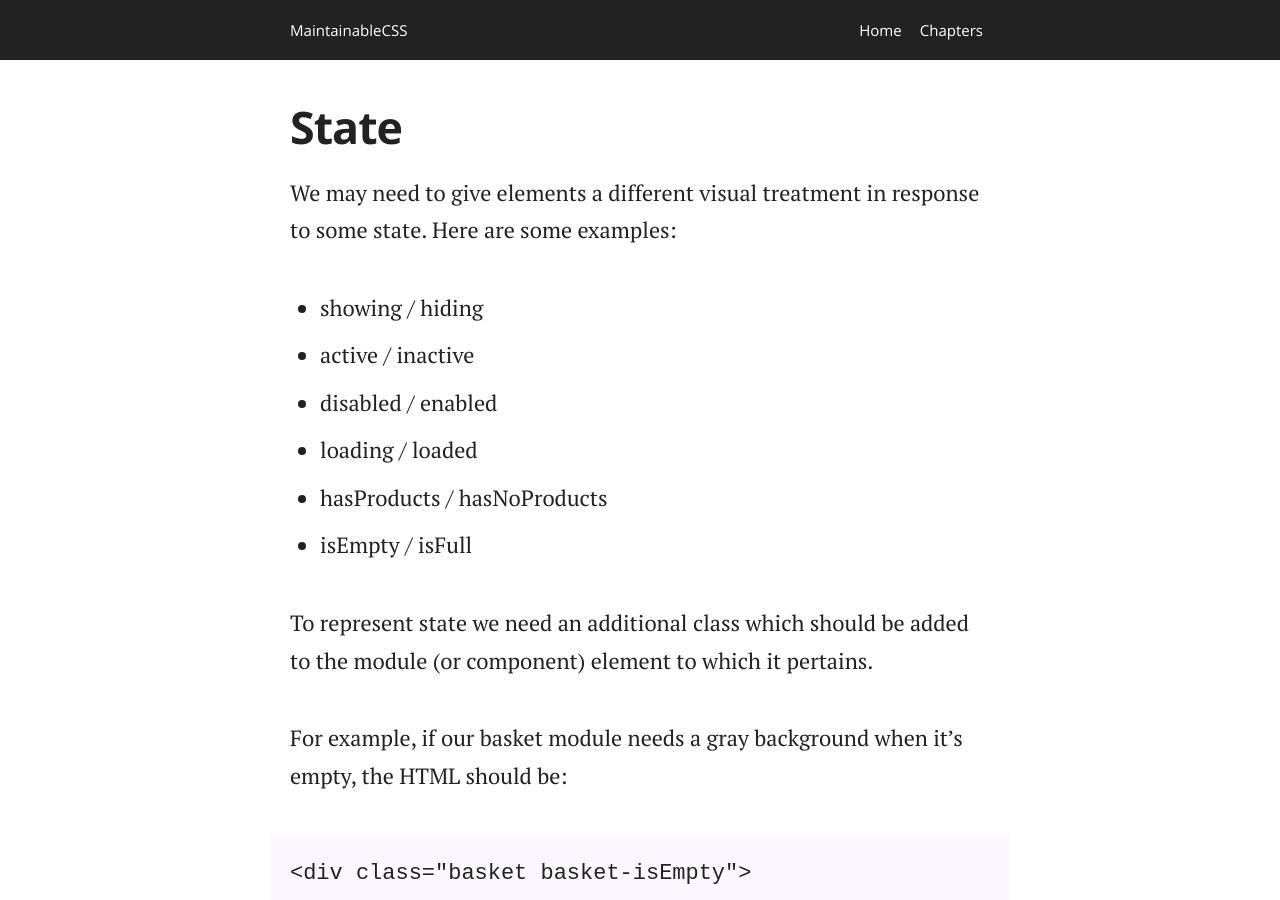
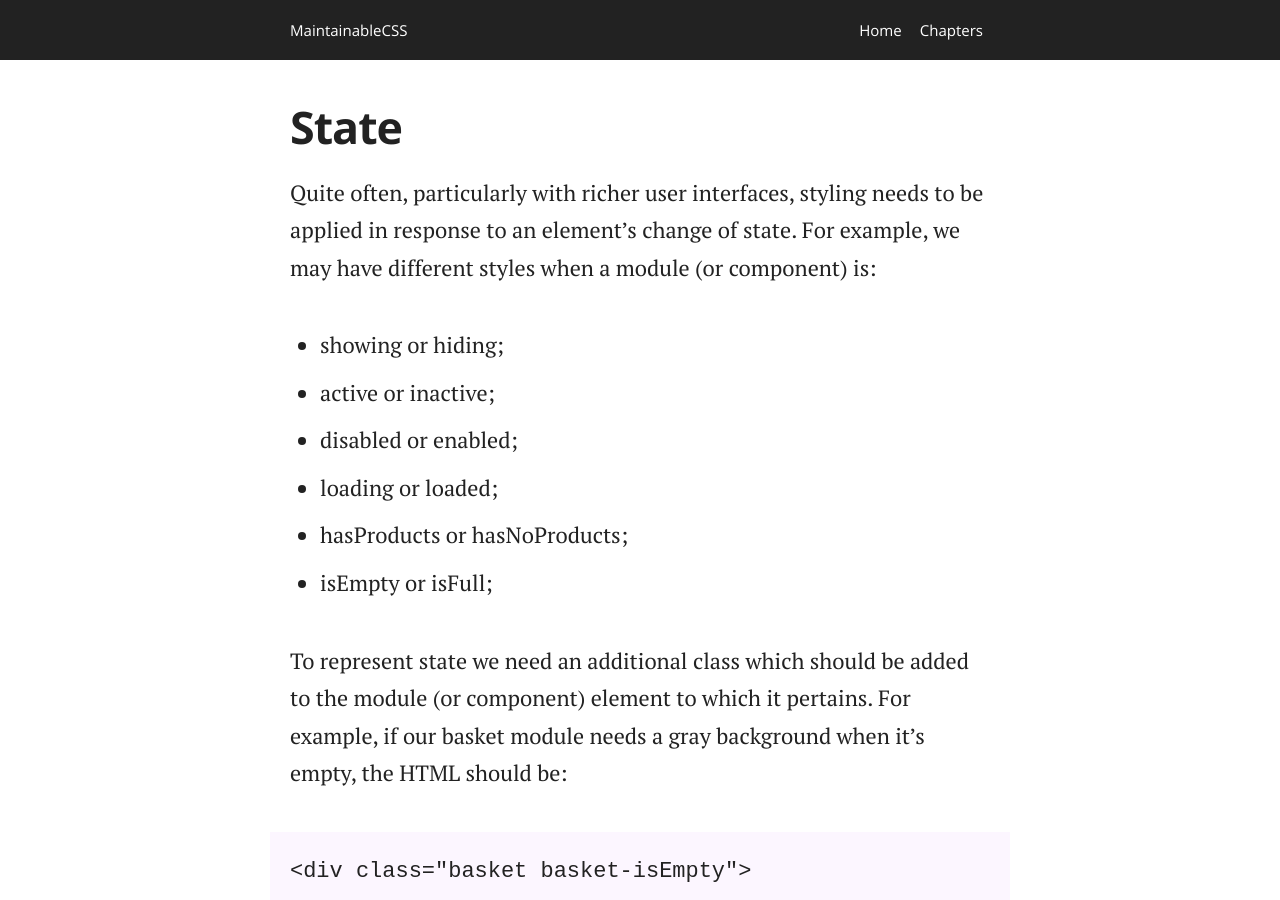
Before and after one commit to adamsilver/maintainablecss.com-jekyll, a Jekyll site: the page built from _chapters/07-state.md, in a window 1280 px wide and 900 px high. Built offline with Jekyll 4.4.1, drawn with Linux system fonts in a browser that asks for light colours; some of the changed text lies outside the part shown.

```diff
--- a/_chapters/07-state.md
+++ b/_chapters/07-state.md
@@ -6,18 +6,16 @@ permalink: /chapters/state/
 description: Learn how to provide different styles to your modules and components based on state, such as showing, hiding and loading.
 ---
 
-We may need to give elements a different visual treatment in response to some state. Here are some examples:
+Quite often, particularly with richer user interfaces, styling needs to be applied in response to an element's change of state. For example, we may have different styles when a module (or component) is:
 
-- showing / hiding
-- active / inactive
-- disabled / enabled
-- loading / loaded
-- hasProducts / hasNoProducts
-- isEmpty / isFull
+- showing or hiding;
+- active or inactive;
+- disabled or enabled;
+- loading or loaded;
+- hasProducts or hasNoProducts;
+- isEmpty or isFull;
 
-To represent state we need an additional class which should be added to the module (or component) element to which it pertains.
-
-For example, if our basket module needs a gray background when it's empty, the HTML should be:
+To represent state we need an additional class which should be added to the module (or component) element to which it pertains. For example, if our basket module needs a gray background when it's empty, the HTML should be:
 
 	<div class="basket basket-isEmpty">
 
@@ -38,3 +36,7 @@ Sometimes, we may in fact want to reuse state across modules or components. For
 Not all visual states can be represented by an [ARIA attribute](https://www.w3.org/TR/wai-aria/states_and_properties#attrs_widgets). For example, there is no attribute to represent `hasProducts`. Therefore, we should use them only when necessary and in *addition* to classes.
 
 Also, using an attribute (instead of a class) selector has [less support](https://www.impressivewebs.com/attribute-selectors/). Whilst developers may consider these browsers old, insecure or irrelevant, we should avoid techniques that may exclude users.
+
+## Final thought
+
+If we need to style an element based on state apply an extra class. When necessary, use ARIA attributes in addition to a class, and avoid techniques that unnecessarily exclude users.
```
Also changed, not shown: _chapters/06-modules.md (+1 -1 lines).
